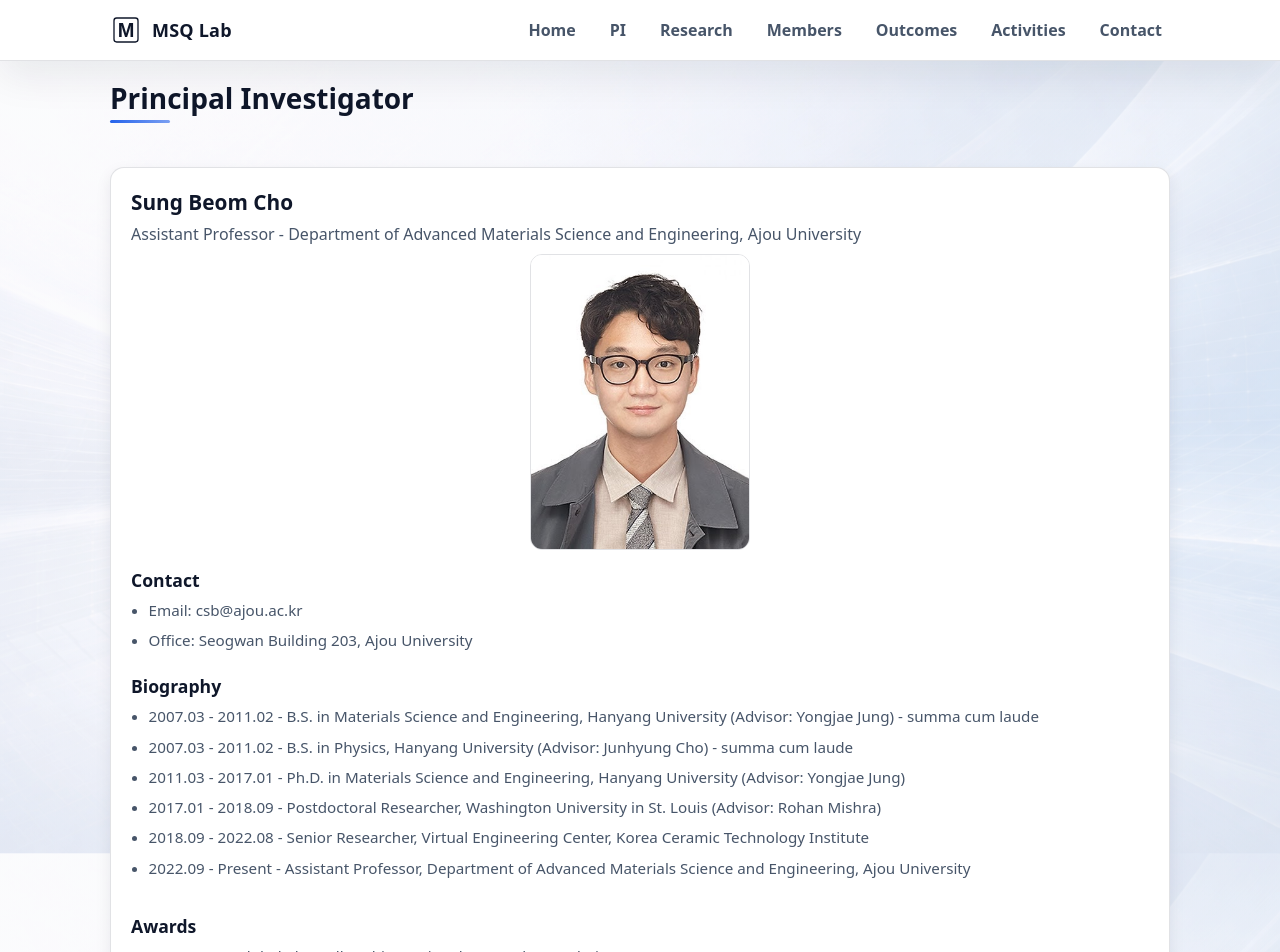
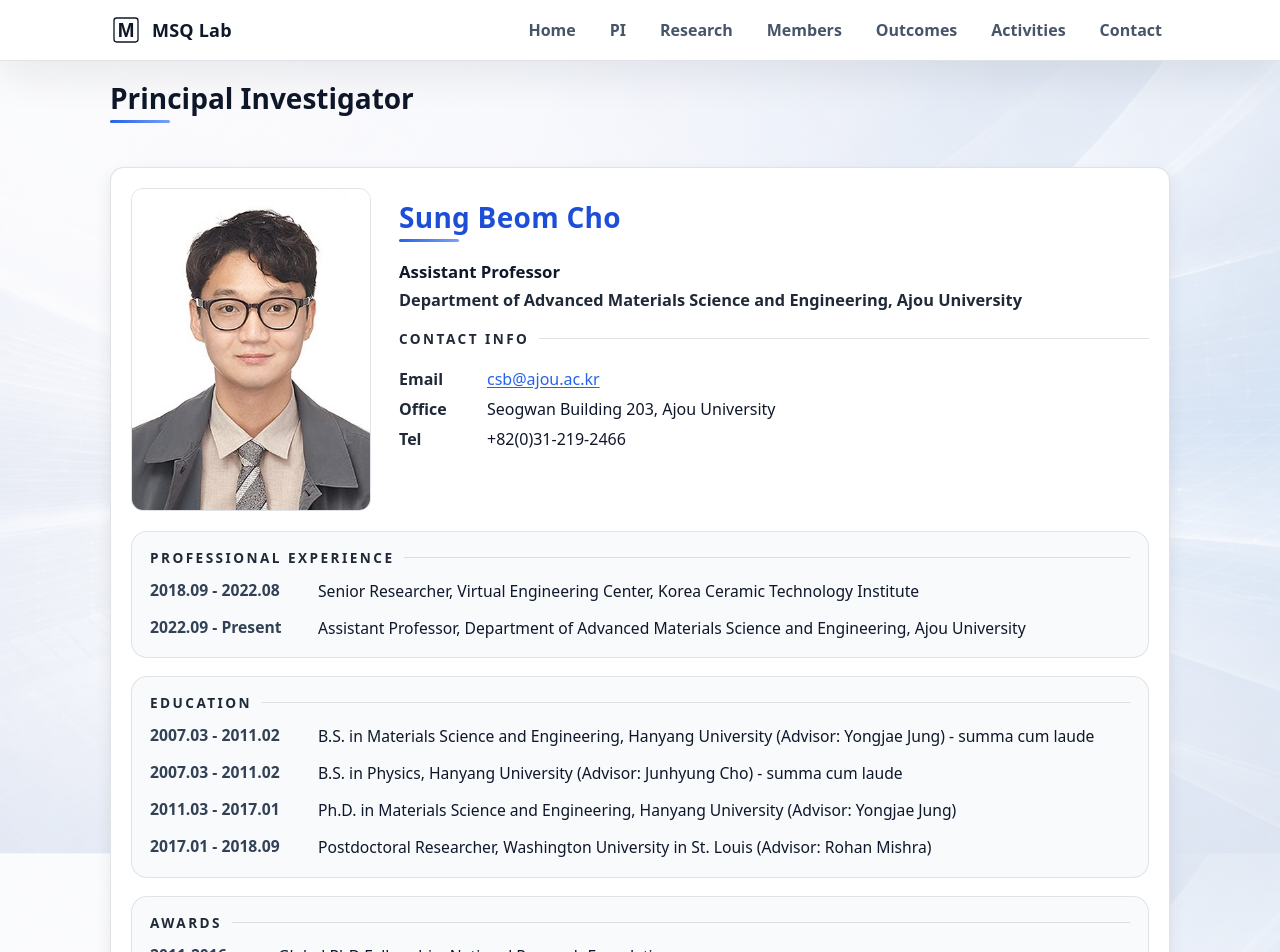
Before and after one commit to qwerqwer33-3/MSQ, a Next.js app: page /MSQ/pi in a window 1280 px wide. Shown: the top 952 px of the page. Built offline with nearby package versions, Linux system fonts and the light colour scheme; a web font is replaced by a local one.

Commit message:
PI page modify

```diff
--- a/app/globals.css
+++ b/app/globals.css
@@ -377,36 +377,111 @@ h2{font-size:28px;margin:10px 0 12px;}
 .membersGrid--twoCol{grid-template-columns:repeat(2, minmax(0, 1fr));}
 .card{background:var(--panel);border:1px solid var(--border);border-radius:14px;padding:20px;box-shadow:0 6px 16px rgba(15,23,42,0.08);position:relative;}
 .piProfileTop{display:flex;flex-direction:column;align-items:center;gap:12px;margin-top:6px;}
-.piPhoto{width:220px;max-width:100%;}
+.piPhoto{width:240px;max-width:100%;}
 .piPhoto img{width:100%;height:auto;border-radius:12px;border:1px solid var(--border);display:block;object-fit:cover;}
 .piContact{margin-top:0;}
 .piListGroup{margin-top:18px;display:flex;flex-direction:column;gap:18px;}
-.piBio{font-size:1.2rem;}
+.piBio{
+  font-size:1.05rem;
+  line-height:1.8;
+  color:#0b1220;
+  margin-top:16px;
+}
+.piHeader{
+  display:grid;
+  grid-template-columns:240px 1fr;
+  gap:28px;
+  align-items:start;
+}
+.piHeaderInfo{display:flex;flex-direction:column;gap:6px;}
+.piName{margin:0;font-size:2rem;font-weight:700;color:#1d4ed8;letter-spacing:0.01em;}
+.piName::after{content:none;}
+.piTitleRole{font-size:1.05rem;font-weight:700;color:#0f172a;}
+.piTitleAffiliation{font-size:1.02rem;font-weight:600;color:#1f2937;}
+.piContactBlock{display:flex;flex-direction:column;gap:8px;margin-top:12px;}
+.piContactLine{display:grid;grid-template-columns:78px 1fr;gap:10px;color:#0f172a;font-size:1rem;align-items:start;}
+.piContactLabel{font-weight:700;color:#1f2937;}
+.piContactLine a{color:var(--brand);text-decoration:underline;text-underline-offset:2px;}
+.piSectionStack{display:grid;gap:18px;margin-top:20px;}
+.piSection{
+  padding:16px 18px;
+  border-radius:16px;
+  border:1px solid rgba(15,23,42,0.1);
+  background:rgba(248,250,252,0.9);
+}
+.piSectionTitle{
+  font-size:0.85rem;
+  letter-spacing:0.18em;
+  text-transform:uppercase;
+  font-weight:700;
+  color:#1f2937;
+  margin-bottom:12px;
+  display:flex;
+  align-items:center;
+  gap:10px;
+}
+.piSectionTitle::after{
+  content:"";
+  flex:1 1 auto;
+  height:1px;
+  background:rgba(15,23,42,0.12);
+}
+.piTimeline{margin:0;padding:0;list-style:none;display:grid;gap:12px;}
+.piTimelineItem{display:grid;grid-template-columns:150px 1fr;gap:18px;align-items:start;}
+.piTimelineDate{
+  display:block;
+  width:100%;
+  font-weight:600;
+  color:#334155;
+  white-space:nowrap;
+  font-size:0.98rem;
+  font-variant-numeric:tabular-nums;
+}
+.piTimelineDate.isRange{
+  display:grid;
+  grid-template-columns:auto 1fr auto;
+  column-gap:6px;
+  align-items:baseline;
+}
+.piDateSingle{white-space:nowrap;}
+.piDateStart{white-space:nowrap;}
+.piDateSep{color:#94a3b8;justify-self:center;}
+.piDateEnd{text-align:right;white-space:nowrap;justify-self:end;}
+.piTimelineText{color:#0f172a;line-height:1.6;font-size:0.98rem;}
+.piAwardsList{margin:0;padding:0;display:grid;gap:10px;list-style:none;}
+.piAwardsItem{display:grid;grid-template-columns:110px 1fr;column-gap:18px;align-items:start;}
+.piAwardsDate{font-weight:600;color:#334155;white-space:nowrap;font-variant-numeric:tabular-nums;font-size:0.98rem;}
+.piAwardsText{color:#0f172a;line-height:1.6;font-size:0.98rem;}
 .piListGroup strong{
-  font-size:1.1rem;
-  font-weight:600;
-  color:var(--text);
-  letter-spacing:0;
-  text-transform:none;
-  margin-bottom:6px;
+  font-size:0.9rem;
+  font-weight:700;
+  color:#1f2937;
+  letter-spacing:0.14em;
+  text-transform:uppercase;
+  margin-bottom:8px;
   display:block;
 }
 .piListGroup .bioList{margin-top:6px;}
 .piListGroup .bioList li{
-  font-size:0.95rem;
+  font-size:1rem;
+  line-height:1.7;
 }
 .piContactBlock .bioList li{
-  font-size:0.95rem;
+  font-size:1rem;
+  line-height:1.7;
 }
 .piCardWrapper .cardTitle{
-  font-size:1.3rem;
-  font-weight:600;
+  font-size:1.6rem;
+  font-weight:700;
+  letter-spacing:0.01em;
   margin-bottom:6px;
 }
 .piCardWrapper .cardMeta{
-  font-size:1rem;
-  font-weight:500;
+  font-size:1.05rem;
+  font-weight:600;
+  color:#1f2937;
 }
+.piCardWrapper{width:100%;}
 .contactPage h1{
   font-family:"Pretendard",ui-sans-serif,system-ui,-apple-system,Segoe UI,Roboto,Helvetica,Arial,"Apple Color Emoji","Segoe UI Emoji";
   font-size:1rem;
@@ -644,6 +719,11 @@ nextjs-portal{display:none!important;}
   .footerGrid{grid-template-columns:1fr;}
   .homeFocusGrid{grid-template-columns:repeat(2, minmax(0, 1fr));}
   .homeFocusAvatar{width:90px;height:90px;}
+  .piHeader{grid-template-columns:1fr;}
+  .piTimelineItem{grid-template-columns:1fr;gap:6px;}
+  .piContactLine{grid-template-columns:1fr;gap:4px;}
+  .piAwardsItem{grid-template-columns:1fr;gap:6px;}
+  .piTimelineItem{grid-template-columns:1fr;gap:6px;}
 }
 @media (max-width: 560px){
   .homeFocusGrid{grid-template-columns:1fr;}
--- a/app/pi/page.js
+++ b/app/pi/page.js
@@ -2,7 +2,28 @@ import pi from "../../data/pi.json";
 import Card from "../../components/Card";
 import { withBasePath } from "../../lib/basePath";
 
+function isEducationEntry(entry) {
+  return /B\.S\.|M\.S\.|Ph\.D\.|PhD|Master|Bachelor|Doctor/i.test(entry);
+}
+
+function splitTimeline(entry) {
+  const parts = entry.split(" - ");
+  if (parts.length === 1) {
+    return { date: "", text: entry };
+  }
+  if (parts.length === 2) {
+    return { date: parts[0], text: parts[1] };
+  }
+  return {
+    date: `${parts[0]} - ${parts[1]}`,
+    text: parts.slice(2).join(" - ")
+  };
+}
+
 export default function PIPage() {
+  const educationEntries = pi.education.filter(isEducationEntry);
+  const professionalEntries = pi.education.filter((entry) => !isEducationEntry(entry));
+
   return (
     <div>
       <section className="section">
@@ -12,45 +33,80 @@ export default function PIPage() {
       <section className="section">
         <div className="grid">
           <div className="piCardWrapper">
-            <Card title={pi.name} meta={`${pi.title} - ${pi.affiliation}`}>
-              <div className="piProfileTop">
+            <Card>
+              <div className="piHeader">
                 <div className="piPhoto">
                   <img src={withBasePath(pi.photo)} alt={pi.name} />
                 </div>
+                <div className="piHeaderInfo">
+                  <h2 className="piName">{pi.name}</h2>
+                  <div className="piTitleRole">{pi.title}</div>
+                  <div className="piTitleAffiliation">{pi.affiliation}</div>
+                  <div className="piContactBlock">
+                    <div className="piSectionTitle">Contact Info</div>
+                    <div className="piContactLine">
+                      <span className="piContactLabel">Email</span>
+                      <span>
+                        <a href={`mailto:${pi.email}`}>{pi.email}</a>
+                      </span>
+                    </div>
+                    <div className="piContactLine">
+                      <span className="piContactLabel">Office</span>
+                      <span>{pi.office}</span>
+                    </div>
+                    {pi.phone ? (
+                      <div className="piContactLine">
+                        <span className="piContactLabel">Tel</span>
+                        <span>{pi.phone}</span>
+                      </div>
+                    ) : null}
+                  </div>
+                </div>
               </div>
-              {pi.bio ? (
-                <p className="lead piBio" style={{ marginTop: 12 }}>
-                  {pi.bio}
-                </p>
-              ) : null}
-              <div className="piListGroup">
-                <div className="piContactBlock">
-                  <strong>Contact</strong>
-                  <ul className="bioList">
-                    <li>
-                      <span>Email: </span>
-                      <span>{pi.email}</span>
-                    </li>
-                    <li>
-                      <span>Office: </span>
-                      <span>{pi.office}</span>
-                    </li>
+              {pi.bio ? <p className="lead piBio">{pi.bio}</p> : null}
+              <div className="piSectionStack">
+                <div className="piSection">
+                  <div className="piSectionTitle">Professional Experience</div>
+                  <ul className="piTimeline">
+                    {professionalEntries.map((entry) => {
+                      const { date, text } = splitTimeline(entry);
+                      return (
+                        <li className="piTimelineItem" key={entry}>
+                          <span className="piTimelineDate">{date}</span>
+                          <span className="piTimelineText">{text || entry}</span>
+                        </li>
+                      );
+                    })}
                   </ul>
                 </div>
-                <div className="piBiographyBlock">
-                  <strong>Biography</strong>
-                  <ul className="bioList">
-                    {pi.education.map((entry) => (
-                      <li key={entry}>{entry}</li>
-                    ))}
+                <div className="piSection">
+                  <div className="piSectionTitle">Education</div>
+                  <ul className="piTimeline">
+                    {educationEntries.map((entry) => {
+                      const { date, text } = splitTimeline(entry);
+                      return (
+                        <li className="piTimelineItem" key={entry}>
+                          <span className="piTimelineDate">{date}</span>
+                          <span className="piTimelineText">{text || entry}</span>
+                        </li>
+                      );
+                    })}
                   </ul>
                 </div>
-                <div style={{ marginTop: 12 }}>
-                  <strong>Awards</strong>
-                  <ul className="bioList">
-                    {pi.awards.map((entry) => (
-                      <li key={entry}>{entry}</li>
-                    ))}
+                <div className="piSection">
+                  <div className="piSectionTitle">Awards</div>
+                  <ul className="piAwardsList">
+                    {pi.awards.map((entry) => {
+                      const { date, text } = splitTimeline(entry);
+                      const awardDate = date || "";
+                      const awardText = text || entry;
+                      return (
+                        <li className="piAwardsItem" key={entry}>
+                          <span className="piAwardsDate">{awardDate}</span>
+                          <span className="piAwardsText">{awardText}</span>
+                        </li>
+                      );
+                    })}
                   </ul>
                 </div>
               </div>
--- a/data/pi.json
+++ b/data/pi.json
@@ -4,6 +4,7 @@
   "affiliation": "Department of Advanced Materials Science and Engineering, Ajou University",
   "email": "csb@ajou.ac.kr",
   "office": "Seogwan Building 203, Ajou University",
+  "phone": "+82(0)31-219-2466",
   "photo": "/images/members/Sung_Beom_Cho.jpg",
   "bio": "",
   "education": [
```
